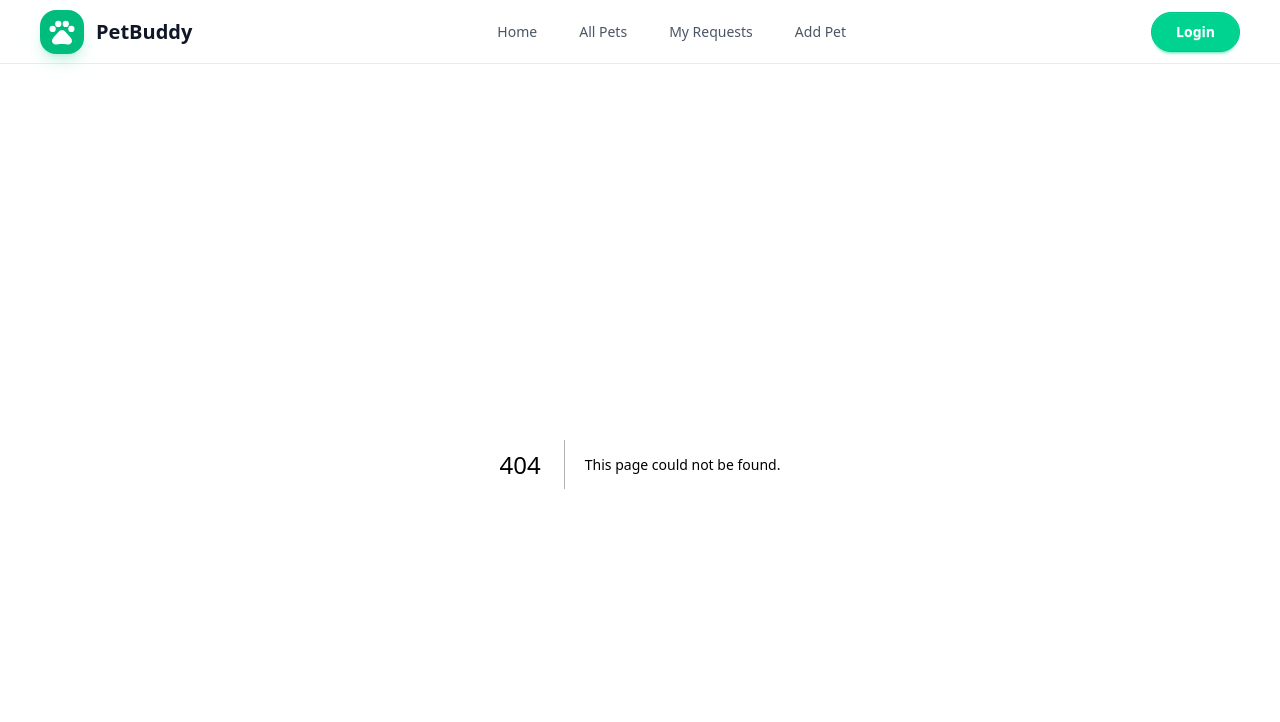
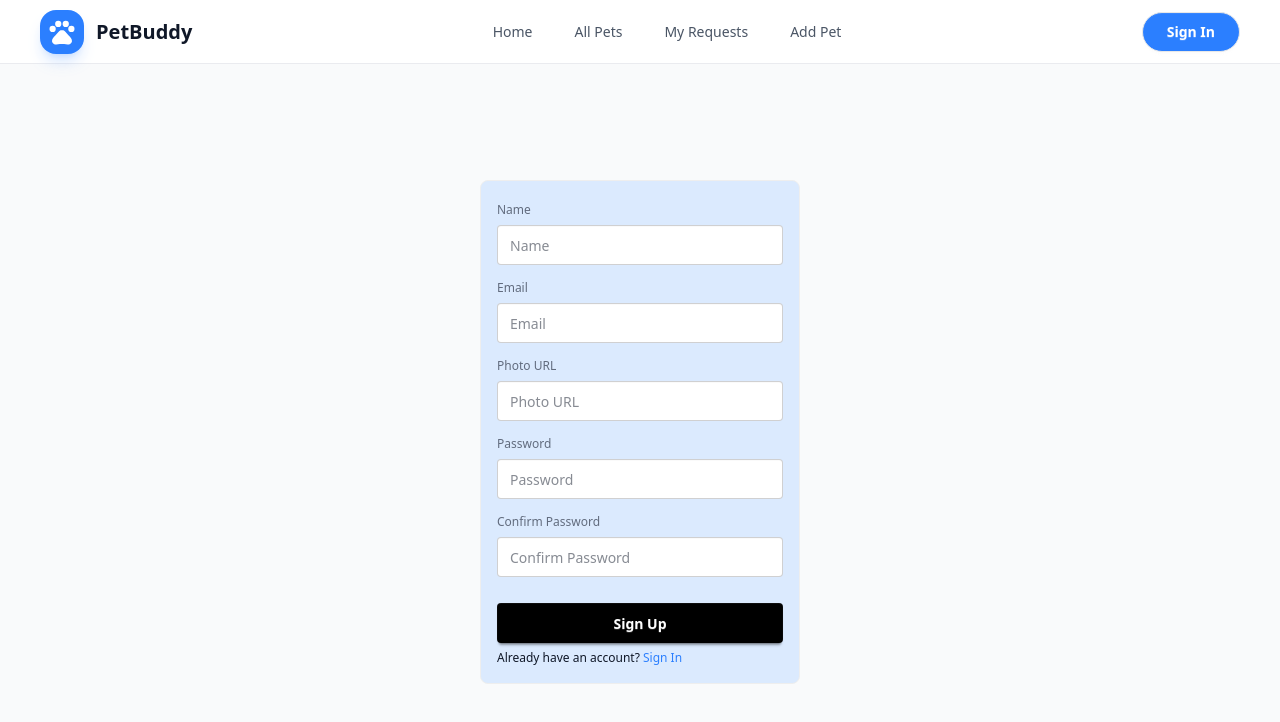
Before and after one commit to moziful/assignment-09, a Next.js app: page /auth/signup in a window 1280 px wide. Before the commit this address had no page. Shown: the top 722 px of the page. Built offline with nearby package versions, Linux system fonts and the light colour scheme.

Commit message:
Added Authentication Pages (Sign Up and Sign In)

```diff
--- /dev/null
+++ b/src/app/auth/signin/page.jsx
@@ -0,0 +1,46 @@
+import Link from "next/link";
+
+const SignInPage = () => {
+  return (
+    <div className="flex flex-1 items-center justify-center px-4 py-20">
+      <form className="fieldset bg-blue-100 border-base-300 rounded-box w-xs border p-4">
+        <fieldset className="fieldset">
+          <label className="label">Email</label>
+          <input
+            type="email"
+            className="input validator"
+            placeholder="Email"
+            required
+          />
+          <p className="validator-hint hidden">Required</p>
+        </fieldset>
+
+        <label className="fieldset">
+          <span className="label">Password</span>
+          <input
+            type="password"
+            className="input validator"
+            placeholder="Password"
+            required
+          />
+          <span className="validator-hint hidden">Required</span>
+        </label>
+
+        <button
+          className="btn btn-neutral bg-blue-500 border-0 text-white mt-4"
+          type="submit"
+        >
+          Sign In
+        </button>
+        <p>
+          Don't Have an Account?{" "}
+          <Link href="/auth/signup" className="text-blue-500 hover:underline">
+            Sign Up
+          </Link>
+        </p>
+      </form>
+    </div>
+  );
+};
+
+export default SignInPage;
--- /dev/null
+++ b/src/app/auth/signup/page.jsx
@@ -0,0 +1,76 @@
+import Link from "next/link";
+
+const SignUpPage = () => {
+  return (
+    <div className="flex flex-1 items-center justify-center px-4 py-20">
+      <form className="fieldset bg-blue-100 border-base-300 rounded-box w-xs border p-4">
+        <fieldset className="fieldset">
+          <label className="label">Name</label>
+          <input
+            type="text"
+            className="input validator"
+            placeholder="Name"
+            required
+          />
+          <p className="validator-hint hidden">Required</p>
+        </fieldset>
+        <fieldset className="fieldset">
+          <label className="label">Email</label>
+          <input
+            type="email"
+            className="input validator"
+            placeholder="Email"
+            required
+          />
+          <p className="validator-hint hidden">Required</p>
+        </fieldset>
+        <fieldset className="fieldset">
+          <label className="label">Photo URL</label>
+          <input
+            type="text"
+            className="input validator"
+            placeholder="Photo URL"
+            required
+          />
+          <p className="validator-hint hidden">Required</p>
+        </fieldset>
+
+        <label className="fieldset">
+          <span className="label">Password</span>
+          <input
+            type="password"
+            className="input validator"
+            placeholder="Password"
+            required
+          />
+          <span className="validator-hint hidden">Required</span>
+        </label>
+        <label className="fieldset">
+          <span className="label">Confirm Password</span>
+          <input
+            type="password"
+            className="input validator"
+            placeholder="Confirm Password"
+            required
+          />
+          <span className="validator-hint hidden">Required</span>
+        </label>
+
+        <button
+          className="btn btn-neutral bg-black border-0 text-white mt-4"
+          type="submit"
+        >
+          Sign Up
+        </button>
+        <p>
+          Already have an account?{" "}
+          <Link href="/auth/signin" className="text-blue-500 hover:underline">
+            Sign In
+          </Link>
+        </p>
+      </form>
+    </div>
+  );
+};
+
+export default SignUpPage;
--- a/src/components/Navbar.jsx
+++ b/src/components/Navbar.jsx
@@ -1,6 +1,7 @@
 "use client";
 
 import Link from "next/link";
+import { useState } from "react";
 import { usePathname } from "next/navigation";
 import { GiHamburgerMenu } from "react-icons/gi";
 import { MdOutlinePets } from "react-icons/md";
@@ -14,20 +15,25 @@ const navItems = [
 
 export default function Navbar() {
   const pathname = usePathname();
+  const [mobileMenuOpen, setMobileMenuOpen] = useState(false);
   const isLoggedIn = false;
 
   const linkClass = (href) =>
     `rounded-full border px-4 py-2 text-sm font-medium transition ${
       pathname === href
-        ? "border-emerald-500 text-emerald-700"
+        ? "border-blue-500 text-blue-700"
         : "border-transparent text-gray-600 hover:border-gray-300 hover:text-gray-900"
     }`;
 
   return (
     <div className="navbar sticky top-0 z-50 border-b border-gray-200/80 bg-white/90 backdrop-blur">
       <div className="mx-auto flex w-full max-w-7xl items-center justify-between px-4 sm:px-6 lg:px-8">
-        <Link href="/" className="flex items-center gap-3">
-          <span className="flex h-11 w-11 items-center justify-center rounded-2xl bg-emerald-500 text-3xl font-black text-white shadow-lg shadow-emerald-500/20">
+        <Link
+          href="/"
+          className="flex items-center gap-3"
+          onClick={() => setMobileMenuOpen(false)}
+        >
+          <span className="flex h-11 w-11 items-center justify-center rounded-2xl bg-blue-500 text-3xl font-black text-white shadow-lg shadow-blue-500/20">
             <MdOutlinePets />
           </span>
           <p className="text-xl font-semibold text-gray-900">PetBuddy</p>
@@ -48,7 +54,7 @@ export default function Navbar() {
             <div className="dropdown dropdown-end">
               <button
                 type="button"
-                className="btn border-gray-200 bg-white text-gray-700 hover:border-emerald-300 hover:bg-emerald-50"
+                className="btn border-gray-200 bg-white text-gray-700 hover:border-blue-300 hover:bg-blue-50"
               >
                 Profile
               </button>
@@ -60,29 +66,33 @@ export default function Navbar() {
                   <Link href="/dashboard">Dashboard</Link>
                 </li>
                 <li>
-                  <button type="button">Logout</button>
+                  <Link href="/auth/signout">Sign Out</Link>
                 </li>
               </ul>
             </div>
           ) : (
             <Link
-              href="/login"
-              className="btn btn-success rounded-full px-6 text-white"
+              href="/auth/signin"
+              className="btn bg-blue-500 rounded-full px-6 text-white"
             >
-              Login
+              Sign In
             </Link>
           )}
         </div>
         <div className="dropdown dropdown-end lg:hidden">
           <button
             type="button"
+            onClick={() => setMobileMenuOpen((open) => !open)}
             className="btn btn-ghost rounded-full bg-white p-4 text-gray-700"
+            aria-expanded={mobileMenuOpen}
+            aria-haspopup="menu"
           >
             <GiHamburgerMenu />
           </button>
           <div
-            tabIndex={0}
-            className="dropdown-content mt-3 w-72 rounded-2xl border border-gray-200 bg-white p-3 shadow-xl"
+            className={`dropdown-content mt-3 w-72 rounded-2xl border border-gray-200 bg-white p-3 shadow-xl ${
+              mobileMenuOpen ? "block" : "hidden"
+            }`}
           >
             <div className="flex flex-col gap-1">
               {navItems.map((item) => (
@@ -90,6 +100,7 @@ export default function Navbar() {
                   key={item.href}
                   href={item.href}
                   className={linkClass(item.href)}
+                  onClick={() => setMobileMenuOpen(false)}
                 >
                   {item.label}
                 </Link>
@@ -101,22 +112,25 @@ export default function Navbar() {
                   <Link
                     href="/dashboard"
                     className="rounded-full px-4 py-2 text-sm font-medium text-gray-700 hover:bg-gray-100"
+                    onClick={() => setMobileMenuOpen(false)}
                   >
                     Dashboard
                   </Link>
-                  <button
-                    type="button"
+                  <Link
+                    href="/auth/signout"
                     className="rounded-full px-4 py-2 text-left text-sm font-medium text-gray-700 hover:bg-gray-100"
+                    onClick={() => setMobileMenuOpen(false)}
                   >
-                    Logout
-                  </button>
+                    Sign Out
+                  </Link>
                 </div>
               ) : (
                 <Link
-                  href="/login"
-                  className="btn btn-success w-full rounded-full text-white"
+                  href="/auth/signin"
+                  className="btn bg-blue-500 w-full rounded-full text-white"
+                  onClick={() => setMobileMenuOpen(false)}
                 >
-                  Login
+                  Sign In
                 </Link>
               )}
             </div>
```
